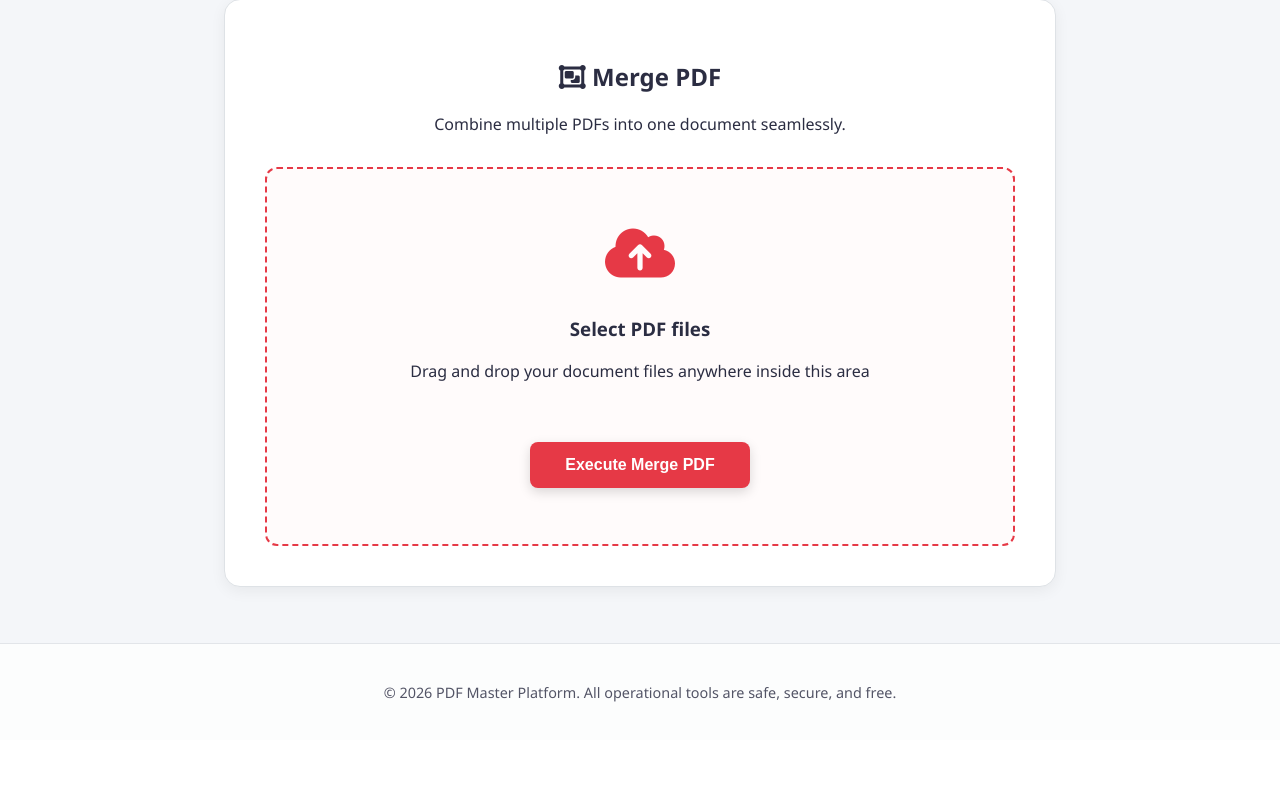
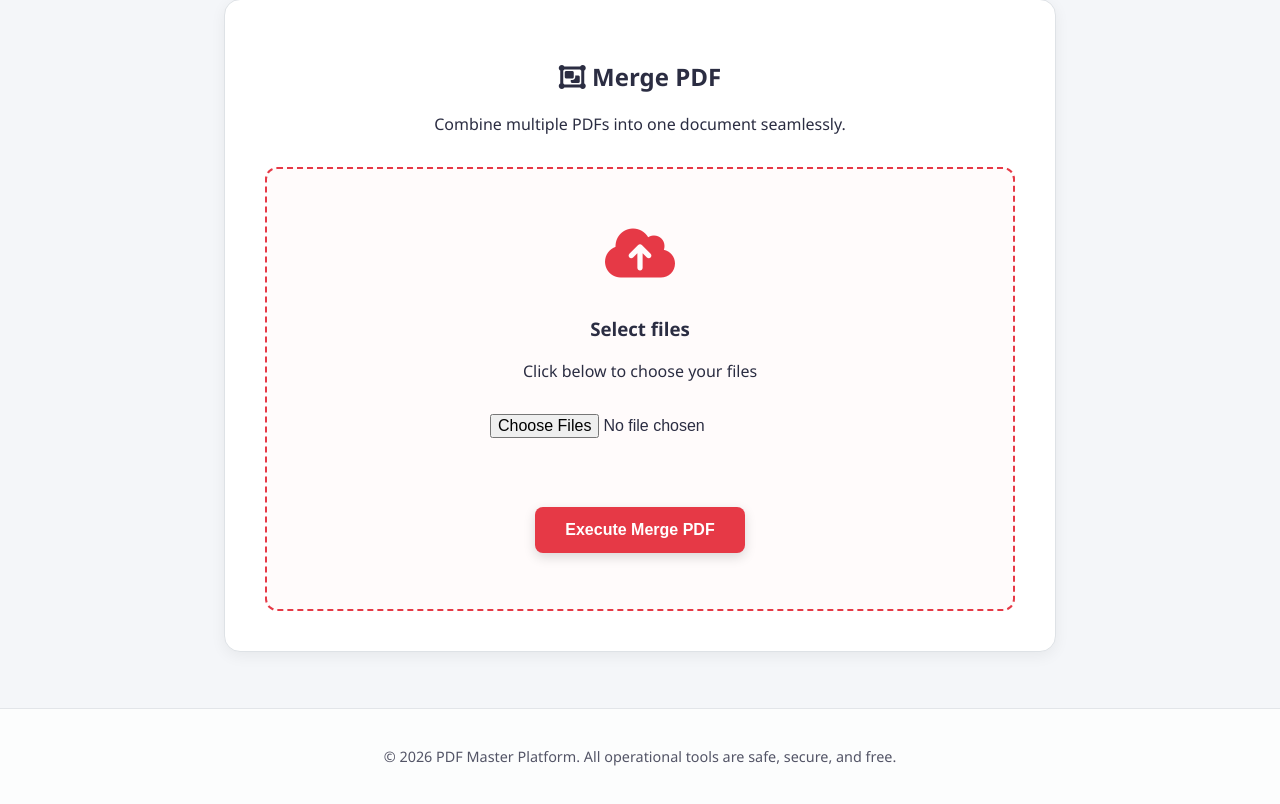
Before and after one commit to johnstark00000000-a11y/ilovepdf_pro, a Django app: page /tool/merge/ in a window 1280 px wide. Shown: the part 131-935 px from the top of the page. Before the commit the page ends 833 px from the top, so only its background shows below. Run offline with Django 4.2, Linux system fonts and the light colour scheme; some libraries are stand-ins or nearby versions.

Commit message:
Update tool.html

```diff
--- a/templates/tool.html
+++ b/templates/tool.html
@@ -9,12 +9,19 @@
 
     <form action="/process/{{ tool_name }}/" method="POST" enctype="multipart/form-data" class="upload-box">
         {% csrf_token %}
+
         <i class="fa-solid fa-cloud-arrow-up upload-icon"></i>
-        <h3>Select PDF files</h3>
-        <p>Drag and drop your document files anywhere inside this area</p>
-        <input type="file" name="pdf_files" multiple required class="file-input">
-        <br><br>
-        <button type="submit" class="btn-primary">Execute {{ tool.title }}</button>
+        <h3>Select files</h3>
+        <p>Click below to choose your files</p>
+
+        <!-- Mobile friendly file input -->
+        <input type="file" name="pdf_files" multiple required
+               style="display: block; margin: 20px auto; padding: 12px; width: 90%; max-width: 300px; font-size: 16px;">
+
+        <br>
+        <button type="submit" class="btn-primary" style="margin-top: 15px; padding: 14px 30px; font-size: 16px;">
+            Execute {{ tool.title }}
+        </button>
     </form>
 </div>
 {% endblock %}
```
